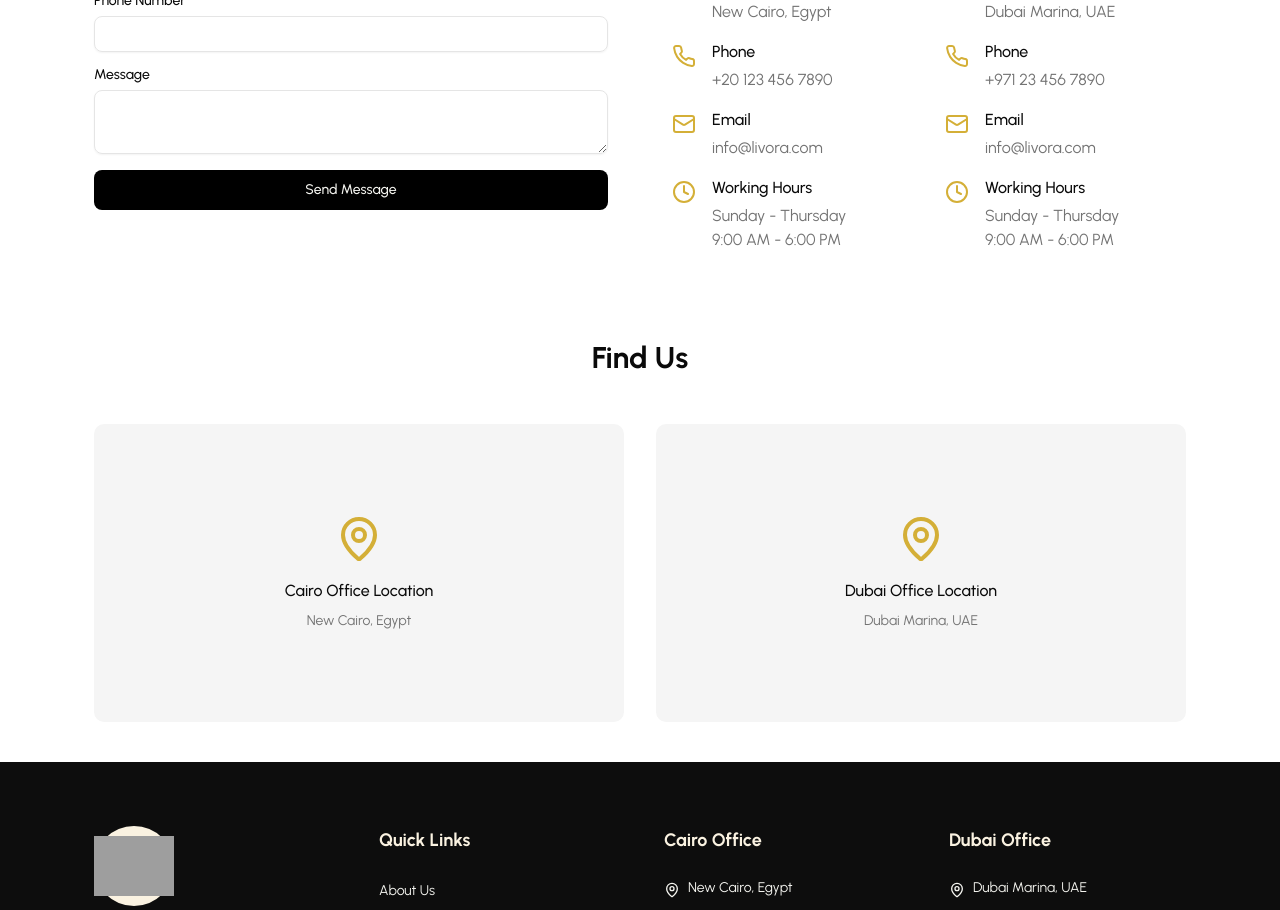
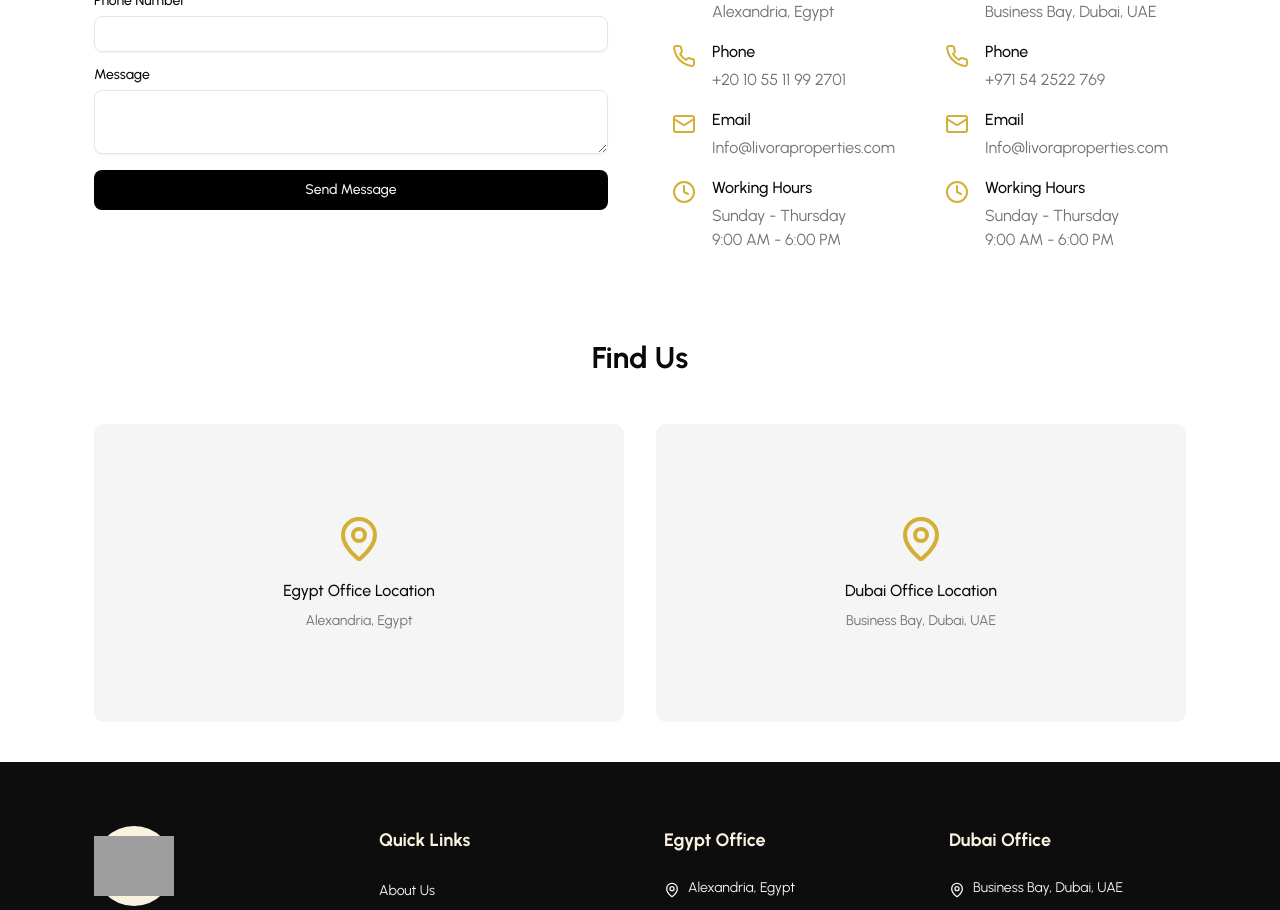
Before and after one commit to Mohammad-Hafez-Dafa/livora, a Next.js app: page /contact in a window 1280 px wide. Shown: the part 540-1450 px from the top of the page. Built offline with nearby package versions, Linux system fonts and the light colour scheme; grey boxes are pictures that could not be loaded.

Commit message:
fix contact info and features lines

```diff
--- a/app/contact/page.tsx
+++ b/app/contact/page.tsx
@@ -1,11 +1,13 @@
 "use client";
 
 import { useLanguage } from "@/lib/language-context";
-import { MapPin, Phone, Mail, Clock } from "lucide-react";
+import { MapPin } from "lucide-react";
 import { PageHeader } from "@/components/page-header";
 import { useContactForm } from "@/hooks/use-contact-form";
 import { ContactForm } from "@/components/contact-form";
 import { ContactStatusModals } from "@/components/contact-status-modals";
+import EgyptOffice from "@/components/EgyptOffice";
+import DubaiOffice from "@/components/DubaiOffice";
 
 export default function ContactPage() {
   const { t } = useLanguage();
@@ -55,128 +57,9 @@ export default function ContactPage() {
               </h2>
               <div className="grid grid-cols-1 sm:grid-cols-2 gap-8">
                 {/* Cairo Office */}
-                <div className="mb-12">
-                  <h3 className="font-serif text-2xl font-bold mb-6 text-gold">
-                    {t("Cairo Office", "مكتب القاهرة")}
-                  </h3>
-                  <div className="space-y-4">
-                    <div className="flex items-start gap-4">
-                      <MapPin className="h-6 w-6 text-gold flex-shrink-0 mt-1" />
-                      <div>
-                        <p className="font-medium mb-1">
-                          {t("Address", "العنوان")}
-                        </p>
-                        <p className="text-muted-foreground">
-                          New Cairo, Egypt
-                        </p>
-                      </div>
-                    </div>
-                    <div className="flex items-start gap-4">
-                      <Phone className="h-6 w-6 text-gold flex-shrink-0 mt-1" />
-                      <div>
-                        <p className="font-medium mb-1">
-                          {t("Phone", "الهاتف")}
-                        </p>
-                        <a
-                          href="tel:+201234567890"
-                          className="text-muted-foreground "
-                        >
-                          <span dir="ltr">+20 123 456 7890</span>
-                        </a>
-                      </div>
-                    </div>
-                    <div className="flex items-start gap-4">
-                      <Mail className="h-6 w-6 text-gold flex-shrink-0 mt-1" />
-                      <div>
-                        <p className="font-medium mb-1">
-                          {t("Email", "البريد الإلكتروني")}
-                        </p>
-                        <a
-                          href="mailto:info@livora.com"
-                          className="text-muted-foreground "
-                        >
-                          <span>info@livora.com</span>
-                        </a>
-                      </div>
-                    </div>
-                    <div className="flex items-start gap-4">
-                      <Clock className="h-6 w-6 text-gold flex-shrink-0 mt-1" />
-                      <div>
-                        <p className="font-medium mb-1">
-                          {t("Working Hours", "ساعات العمل")}
-                        </p>
-                        <p className="text-muted-foreground">
-                          {t("Sunday - Thursday", "الأحد - الخميس")}
-                        </p>
-                        <p className="text-muted-foreground">
-                          {t("9:00 AM - 6:00 PM", "9:00 صباحًا - 6:00 مساءً")}
-                        </p>
-                      </div>
-                    </div>
-                  </div>
-                </div>
-
+                <EgyptOffice/>
                 {/* Dubai Office */}
-                <div>
-                  <h3 className="font-serif text-2xl font-bold mb-6 text-gold">
-                    {t("Dubai Office", "مكتب دبي")}
-                  </h3>
-                  <div className="space-y-4">
-                    <div className="flex items-start gap-4">
-                      <MapPin className="h-6 w-6 text-gold flex-shrink-0 mt-1" />
-                      <div>
-                        <p className="font-medium mb-1">
-                          {t("Address", "العنوان")}
-                        </p>
-                        <p className="text-muted-foreground">
-                          Dubai Marina, UAE
-                        </p>
-                      </div>
-                    </div>
-                    <div className="flex items-start gap-4">
-                      <Phone className="h-6 w-6 text-gold flex-shrink-0 mt-1" />
-                      <div>
-                        <p className="font-medium mb-1">
-                          {t("Phone", "الهاتف")}
-                        </p>
-                        <a
-                          href="tel:+201234567890"
-                          className="text-muted-foreground "
-                        >
-                          <span dir="ltr">+971 23 456 7890</span>
-                        </a>
-                      </div>
-                    </div>
-                    <div className="flex items-start gap-4">
-                      <Mail className="h-6 w-6 text-gold flex-shrink-0 mt-1" />
-                      <div>
-                        <p className="font-medium mb-1">
-                          {t("Email", "البريد الإلكتروني")}
-                        </p>
-                        <a
-                          href="mailto:info@livora.com"
-                          className="text-muted-foreground "
-                        >
-                          <span>info@livora.com</span>
-                        </a>
-                      </div>
-                    </div>
-                    <div className="flex items-start gap-4">
-                      <Clock className="h-6 w-6 text-gold flex-shrink-0 mt-1" />
-                      <div>
-                        <p className="font-medium mb-1">
-                          {t("Working Hours", "ساعات العمل")}
-                        </p>
-                        <p className="text-muted-foreground">
-                          {t("Sunday - Thursday", "الأحد - الخميس")}
-                        </p>
-                        <p className="text-muted-foreground">
-                          {t("9:00 AM - 6:00 PM", "9:00 صباحًا - 6:00 مساءً")}
-                        </p>
-                      </div>
-                    </div>
-                  </div>
-                </div>
+                <DubaiOffice/>
               </div>
             </div>
           </div>
@@ -194,10 +77,10 @@ export default function ContactPage() {
               <div className="text-center">
                 <MapPin className="h-12 w-12 text-gold mx-auto mb-4" />
                 <p className="font-medium">
-                  {t("Cairo Office Location", "موقع مكتب القاهرة")}
+                  {t("Egypt Office Location", "موقع مكتب مصر")}
                 </p>
                 <p className="text-sm text-muted-foreground mt-2">
-                  New Cairo, Egypt
+                  Alexandria, Egypt
                 </p>
               </div>
             </div>
@@ -208,7 +91,7 @@ export default function ContactPage() {
                   {t("Dubai Office Location", "موقع مكتب دبي")}
                 </p>
                 <p className="text-sm text-muted-foreground mt-2">
-                  Dubai Marina, UAE
+                  Business Bay, Dubai, UAE
                 </p>
               </div>
             </div>
--- a/app/page.tsx
+++ b/app/page.tsx
@@ -100,10 +100,10 @@ async function getFeaturedProperties(): Promise<Property[]> {
 export const metadata = {
   title: "Livora - Luxury Real Estate in Cairo & Dubai",
   description:
-    "From Cairo to Dubai — Your Real Estate Journey Starts Here. Discover premium properties and investment opportunities.",
+    "From Dubai to Cairo — Your Real Estate Journey Starts Here. Discover premium properties and investment opportunities.",
   openGraph: {
     title: "Livora - Luxury Real Estate in Cairo & Dubai",
-    description: "From Cairo to Dubai — Your Real Estate Journey Starts Here",
+    description: "From Dubai to Cairo — Your Real Estate Journey Starts Here",
     images: ["/luxury-skyline-cairo-dubai.jpg"],
   },
 };
--- a/app/projects/[id]/page.tsx
+++ b/app/projects/[id]/page.tsx
@@ -302,18 +302,18 @@ export default function ProjectDetailsPage() {
 
                   <div className="space-y-4 mb-6">
                     <a
-                      href="tel:+201234567890"
+                      href="+20 10 55 11 99 2701"
                       className="flex items-center gap-3 p-3 rounded-lg hover:bg-muted transition-colors"
                     >
                       <Phone className="h-5 w-5 text-gold" />
-                      <span dir="ltr">+20 123 456 7890</span>
+                      <span dir="ltr">+20 10 55 11 99 2701</span>
                     </a>
                     <a
-                      href="mailto:info@livora.com"
+                      href="mailto:Info@livoraproperties.com"
                       className="flex items-center gap-3 p-3 rounded-lg hover:bg-muted transition-colors"
                     >
                       <Mail className="h-5 w-5 text-gold" />
-                      <span>info@livora.com</span>
+                      <span>Info@livoraproperties.com</span>
                     </a>
                   </div>
 
--- a/app/team/page.tsx
+++ b/app/team/page.tsx
@@ -15,8 +15,8 @@ const mockTeam: TeamMember[] = [
     nameAr: "أحمد حسن",
     role: "CEO & Founder",
     roleAr: "الرئيس التنفيذي والمؤسس",
-    experience: "15+ years in real estate development and investment",
-    experienceAr: "أكثر من 15 عامًا في التطوير العقاري والاستثمار",
+    experience: "5+ years in real estate development and investment",
+    experienceAr: "أكثر من 5 عامًا في التطوير العقاري والاستثمار",
     image: "/professional-businessman.png",
     linkedin: "#",
   },
--- /dev/null
+++ b/components/DubaiOffice.tsx
@@ -0,0 +1,62 @@
+import React from "react";
+import { MapPin, Phone, Mail, Clock } from "lucide-react";
+import { useLanguage } from "@/lib/language-context";
+
+const DubaiOffice = () => {
+  const { t } = useLanguage();
+  return (
+    <div>
+      <h3 className="font-serif text-2xl font-bold mb-6 text-gold">
+        {t("Dubai Office", "مكتب دبي")}
+      </h3>
+      <div className="space-y-4">
+        <div className="flex items-start gap-4">
+          <MapPin className="h-6 w-6 text-gold flex-shrink-0 mt-1" />
+          <div>
+            <p className="font-medium mb-1">{t("Address", "العنوان")}</p>
+            <p className="text-muted-foreground">Business Bay, Dubai, UAE</p>
+          </div>
+        </div>
+        <div className="flex items-start gap-4">
+          <Phone className="h-6 w-6 text-gold flex-shrink-0 mt-1" />
+          <div>
+            <p className="font-medium mb-1">{t("Phone", "الهاتف")}</p>
+            <a href="+971 54 2522 769" className="text-muted-foreground ">
+              <span dir="ltr">+971 54 2522 769</span>
+            </a>
+          </div>
+        </div>
+        <div className="flex items-start gap-4">
+          <Mail className="h-6 w-6 text-gold flex-shrink-0 mt-1" />
+          <div>
+            <p className="font-medium mb-1">
+              {t("Email", "البريد الإلكتروني")}
+            </p>
+            <a
+              href="mailto:Info@livoraproperties.com"
+              className="text-muted-foreground "
+            >
+              <span>Info@livoraproperties.com</span>
+            </a>
+          </div>
+        </div>
+        <div className="flex items-start gap-4">
+          <Clock className="h-6 w-6 text-gold flex-shrink-0 mt-1" />
+          <div>
+            <p className="font-medium mb-1">
+              {t("Working Hours", "ساعات العمل")}
+            </p>
+            <p className="text-muted-foreground">
+              {t("Sunday - Thursday", "الأحد - الخميس")}
+            </p>
+            <p className="text-muted-foreground">
+              {t("9:00 AM - 6:00 PM", "9:00 صباحًا - 6:00 مساءً")}
+            </p>
+          </div>
+        </div>
+      </div>
+    </div>
+  );
+};
+
+export default DubaiOffice;
--- /dev/null
+++ b/components/EgyptOffice.tsx
@@ -0,0 +1,63 @@
+import React from "react";
+import { MapPin, Phone, Mail, Clock } from "lucide-react";
+import { useLanguage } from "@/lib/language-context";
+
+const EgyptOffice = () => {
+  const { t } = useLanguage();
+
+  return (
+    <div className="mb-12">
+      <h3 className="font-serif text-2xl font-bold mb-6 text-gold">
+        {t("Egypt Office", "مكتب مصر")}
+      </h3>
+      <div className="space-y-4">
+        <div className="flex items-start gap-4">
+          <MapPin className="h-6 w-6 text-gold flex-shrink-0 mt-1" />
+          <div>
+            <p className="font-medium mb-1">{t("Address", "العنوان")}</p>
+            <p className="text-muted-foreground">Alexandria, Egypt</p>
+          </div>
+        </div>
+        <div className="flex items-start gap-4">
+          <Phone className="h-6 w-6 text-gold flex-shrink-0 mt-1" />
+          <div>
+            <p className="font-medium mb-1">{t("Phone", "الهاتف")}</p>
+            <a href="+20 10 55 11 99 2701" className="text-muted-foreground ">
+              <span dir="ltr">+20 10 55 11 99 2701</span>
+            </a>
+          </div>
+        </div>
+        <div className="flex items-start gap-4">
+          <Mail className="h-6 w-6 text-gold flex-shrink-0 mt-1" />
+          <div>
+            <p className="font-medium mb-1">
+              {t("Email", "البريد الإلكتروني")}
+            </p>
+            <a
+              href="mailto:Info@livoraproperties.com"
+              className="text-muted-foreground "
+            >
+              <span>Info@livoraproperties.com</span>
+            </a>
+          </div>
+        </div>
+        <div className="flex items-start gap-4">
+          <Clock className="h-6 w-6 text-gold flex-shrink-0 mt-1" />
+          <div>
+            <p className="font-medium mb-1">
+              {t("Working Hours", "ساعات العمل")}
+            </p>
+            <p className="text-muted-foreground">
+              {t("Sunday - Thursday", "الأحد - الخميس")}
+            </p>
+            <p className="text-muted-foreground">
+              {t("9:00 AM - 6:00 PM", "9:00 صباحًا - 6:00 مساءً")}
+            </p>
+          </div>
+        </div>
+      </div>
+    </div>
+  );
+};
+
+export default EgyptOffice;
--- a/components/footer.tsx
+++ b/components/footer.tsx
@@ -41,8 +41,8 @@ export function Footer() {
             </div>
             <p className="text-sm text-off-white/80 leading-relaxed">
               {t(
-                "From Cairo to Dubai",
-                "من القاهرة إلى دبي"
+                "From Dubai to Cairo",
+                "من دبي إلى القاهرة"
               )}
             </p>
                         <p className="text-sm text-off-white/80 leading-relaxed">
@@ -98,20 +98,20 @@ export function Footer() {
           {/* Contact Cairo */}
           <div>
             <h3 className="font-serif text-lg font-bold mb-6 text-accent">
-              {t("Cairo Office", "مكتب القاهرة")}
+              {t("Egypt Office", "مكتب مصر")}
             </h3>
             <ul className="space-y-3">
               <li className="flex items-start gap-2 text-sm">
                 <MapPin className="h-4 w-4 mt-1 flex-shrink-0" />
-                <span>New Cairo, Egypt</span>
+                <span>Alexandria, Egypt</span>
               </li>
               <li className="flex items-center gap-2 text-sm">
                 <Phone className="h-4 w-4 flex-shrink-0" />
-                <span>+20 XXX XXX XXXX</span>
+                <span>+20 10 55 11 99 2701</span>
               </li>
               <li className="flex items-center gap-2 text-sm">
                 <Mail className="h-4 w-4 flex-shrink-0" />
-                <span>cairo@livora.com</span>
+                <span>Info@livoraproperties.com</span>
               </li>
             </ul>
           </div>
@@ -124,15 +124,15 @@ export function Footer() {
             <ul className="space-y-3">
               <li className="flex items-start gap-2 text-sm">
                 <MapPin className="h-4 w-4 mt-1 flex-shrink-0" />
-                <span>Dubai Marina, UAE</span>
+                <span>Business Bay, Dubai, UAE</span>
               </li>
               <li className="flex items-center gap-2 text-sm">
                 <Phone className="h-4 w-4 flex-shrink-0" />
-                <span>+971 XX XXX XXXX</span>
+                <span>+971 54 2522 769</span>
               </li>
               <li className="flex items-center gap-2 text-sm">
                 <Mail className="h-4 w-4 flex-shrink-0" />
-                <span>dubai@livora.com</span>
+                <span>Info@livoraproperties.com</span>
               </li>
             </ul>
           </div>
--- a/components/why-choose-us-section.tsx
+++ b/components/why-choose-us-section.tsx
@@ -23,8 +23,8 @@ export function WhyChooseUsSection({ lang = "en" }: WhyChooseUsSectionProps) {
       icon: Award,
       titleEn: "Expertise",
       titleAr: "الخبرة",
-      descriptionEn: "15+ years in Cairo and Dubai markets",
-      descriptionAr: "15+ سنة في أسواق القاهرة ودبي",
+      descriptionEn: "5+ years in Cairo and Dubai markets",
+      descriptionAr: "5+ سنة في أسواق القاهرة ودبي",
     },
     {
       icon: TrendingUp,
@@ -102,7 +102,7 @@ export function WhyChooseUsSection({ lang = "en" }: WhyChooseUsSectionProps) {
               <h3 className="font-serif text-lg md:text-xl font-bold mb-2">
                 {lang === "ar" ? feature.titleAr : feature.titleEn}
               </h3>
-              <p className="text-xs sm:text-sm text-muted-foreground leading-relaxed">
+              <p className="text-xs sm:text-sm text-muted-foreground leading-relaxed line-clamp-2">
                 {lang === "ar" ? feature.descriptionAr : feature.descriptionEn}
               </p>
             </div>
```
Also changed, not shown: app/about/page.tsx (+4 -4 lines), app/layout.tsx (+9 -7 lines).
